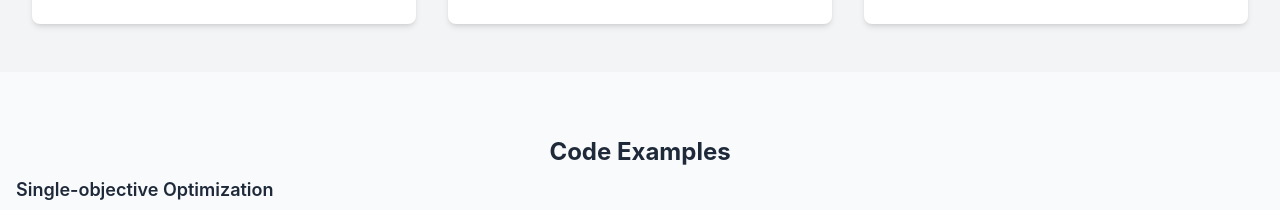
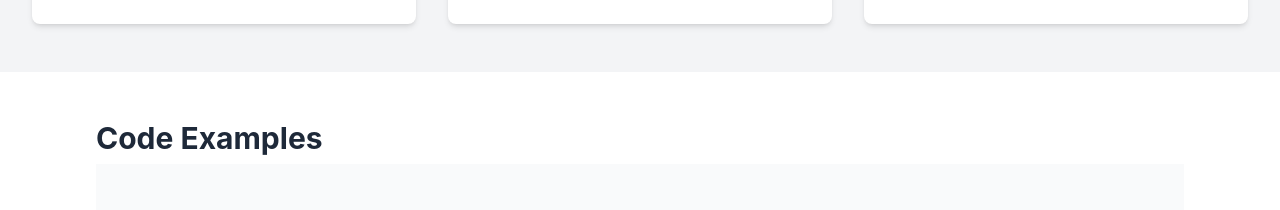
Before and after one commit to BillHuang2001/evogit_web, a Next.js app: page / in a window 1280 px wide. Shown: the part 1240-1450 px from the top of the page. Built offline with nearby package versions, Linux system fonts and the light colour scheme.

Commit message:
gpt-4o: Improved Code Example Section: Added split layout for code and output increased font size improved readability and added dark mode compatibility.

```diff
--- a/src/app/page.js
+++ b/src/app/page.js
@@ -23,7 +23,12 @@ export default function Home() {
       <KeyFeatures />
 
       {/* Code Example Section */}
-      <CodeExampleSection />
+      <div className="px-6 md:px-12 lg:px-24 py-12">
+        <h2 className="text-3xl font-bold mb-6 text-gray-800 dark:text-gray-100">
+          Code Examples
+        </h2>
+        <CodeExampleSection />
+      </div>
 
       {/* Community / Ecosystem Section */}
       <CommunitySection />
```
